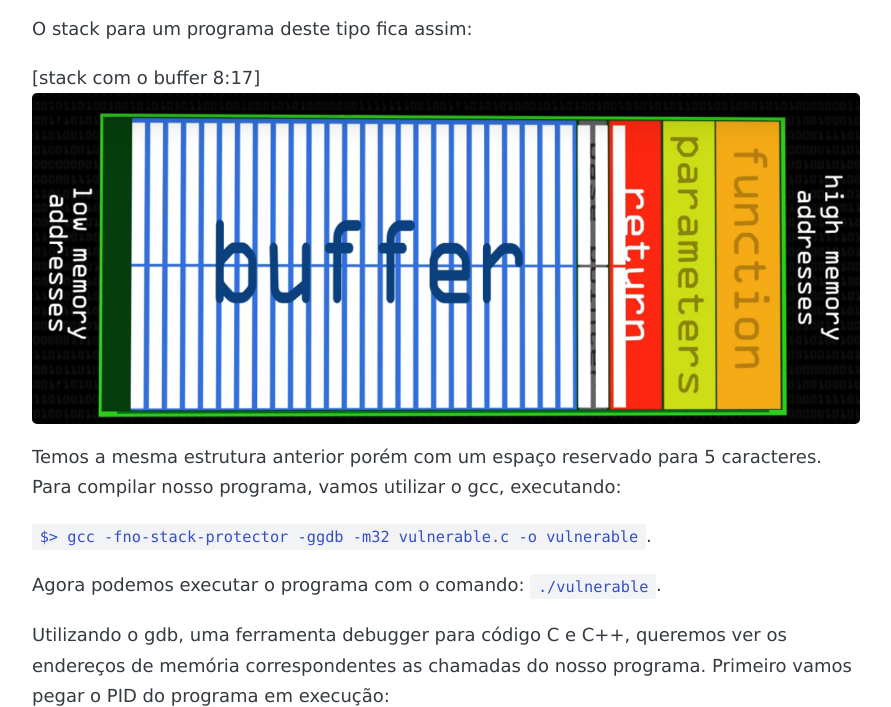
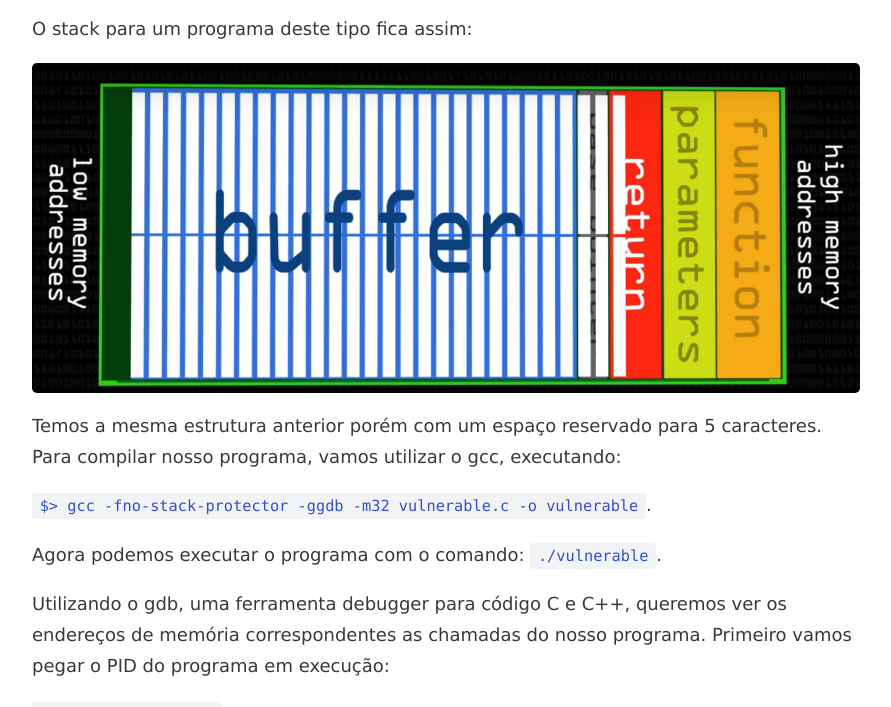
Before and after one commit to andreybleme/andreybleme.github.io, a Jekyll site: the page built from _posts/2019-07-06-etendendo-explorando-buffer-overflow.markdown, in a window 1280 px wide and 900 px high, scrolled down 3321 px, cut to the strip 193-900 px from the top of the window. Shown: the whole strip, without its empty margins (194-1085 px from the left). Built offline with Jekyll 4.4.1, drawn with Linux system fonts in a browser that asks for light colours; nearby versions of some CDN libraries; some web fonts are replaced; comment, search, counter and statistics services are not loaded.

Commit message:
removing draft note

```diff
--- a/_posts/2019-07-06-etendendo-explorando-buffer-overflow.markdown
+++ b/_posts/2019-07-06-etendendo-explorando-buffer-overflow.markdown
@@ -50,7 +50,6 @@ Sabendo disso, suponha que tenhamos um simples programa que aloca em memória um
 
 O stack para um programa deste tipo fica assim:
 
-[stack com o buffer 8:17]
 ![Stack horizontal](https://raw.githubusercontent.com/andreybleme/andreybleme.github.io/master/assets/img/buffer-overflow-stack-horizontal-buffer.png "Stack horizontal")
 
 Temos a mesma estrutura anterior porém com um espaço reservado para 5 caracteres. Para compilar nosso programa, vamos utilizar o gcc, executando:
```
